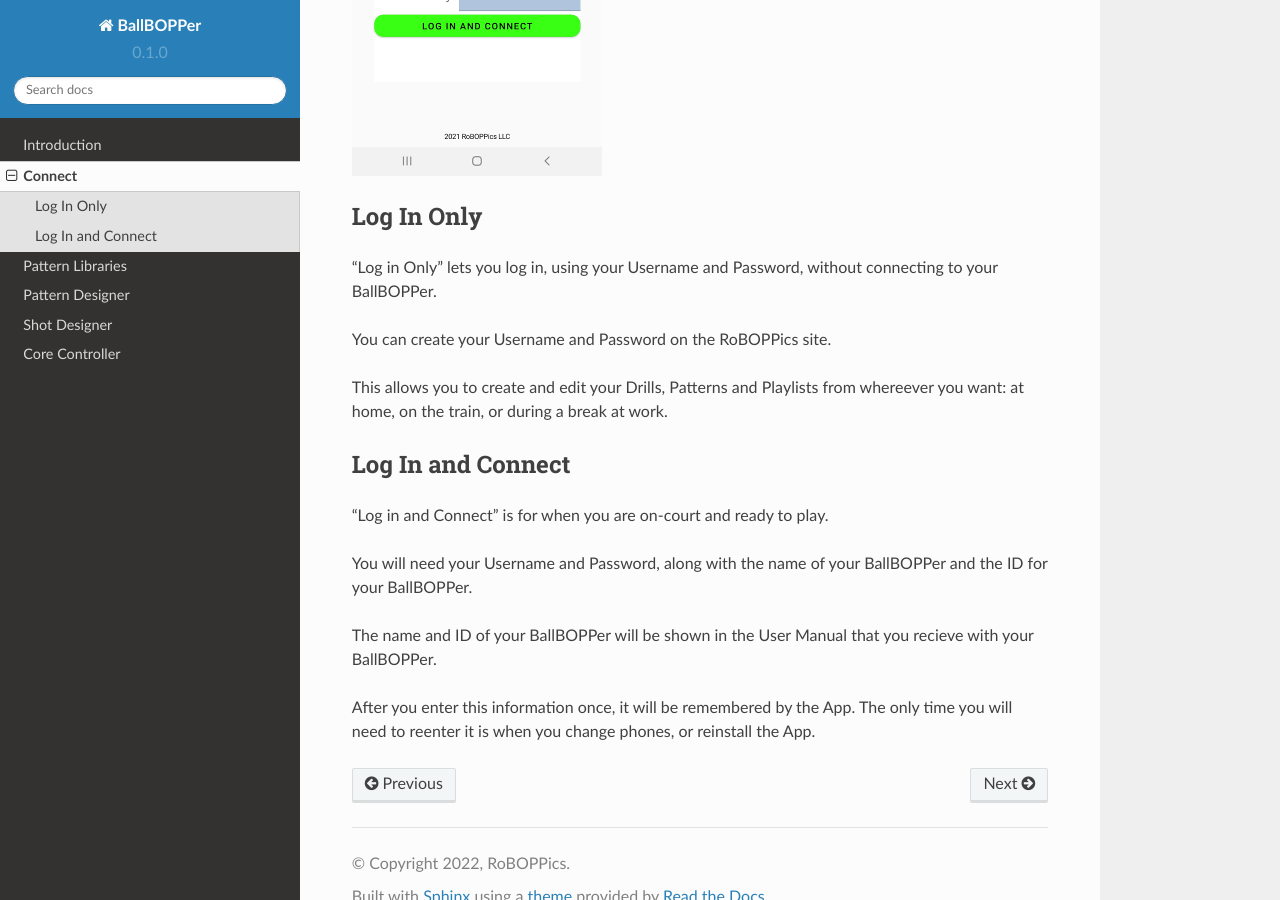
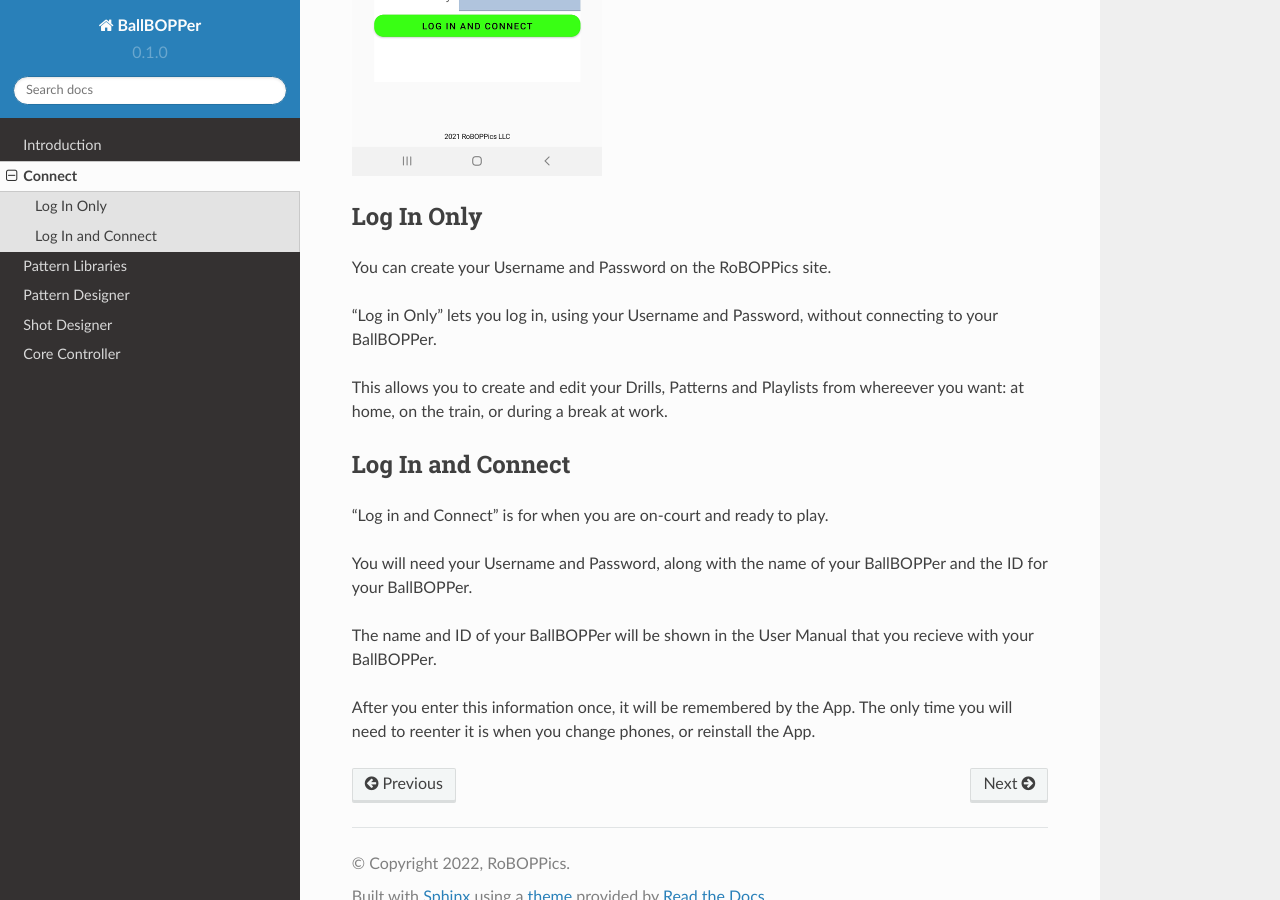
Before and after one commit to mtyeager/BBDocs, a Sphinx documentation site: the page built from docs/source/connect.rst, in a window 1280 px wide and 900 px high, scrolled down 1155 px. Built offline with Sphinx 7.4.7 and the Read the Docs theme 2.0.0, drawn with Linux system fonts in a browser that asks for light colours.

```diff
--- a/docs/source/connect.rst
+++ b/docs/source/connect.rst
@@ -16,9 +16,9 @@ You then have two options: Log In Only, and Log In and Connect.
 Log In Only
 ------------
 
+You can create your Username and Password on the RoBOPPics site.
+
 "Log in Only" lets you log in, using your Username and Password, without connecting to your BallBOPPer.
-
-You can create your Username and Password on the RoBOPPics site.
 
 This allows you to create and edit your Drills, Patterns and Playlists from whereever you want: at home, on the train, or during a break at work.
 
```
